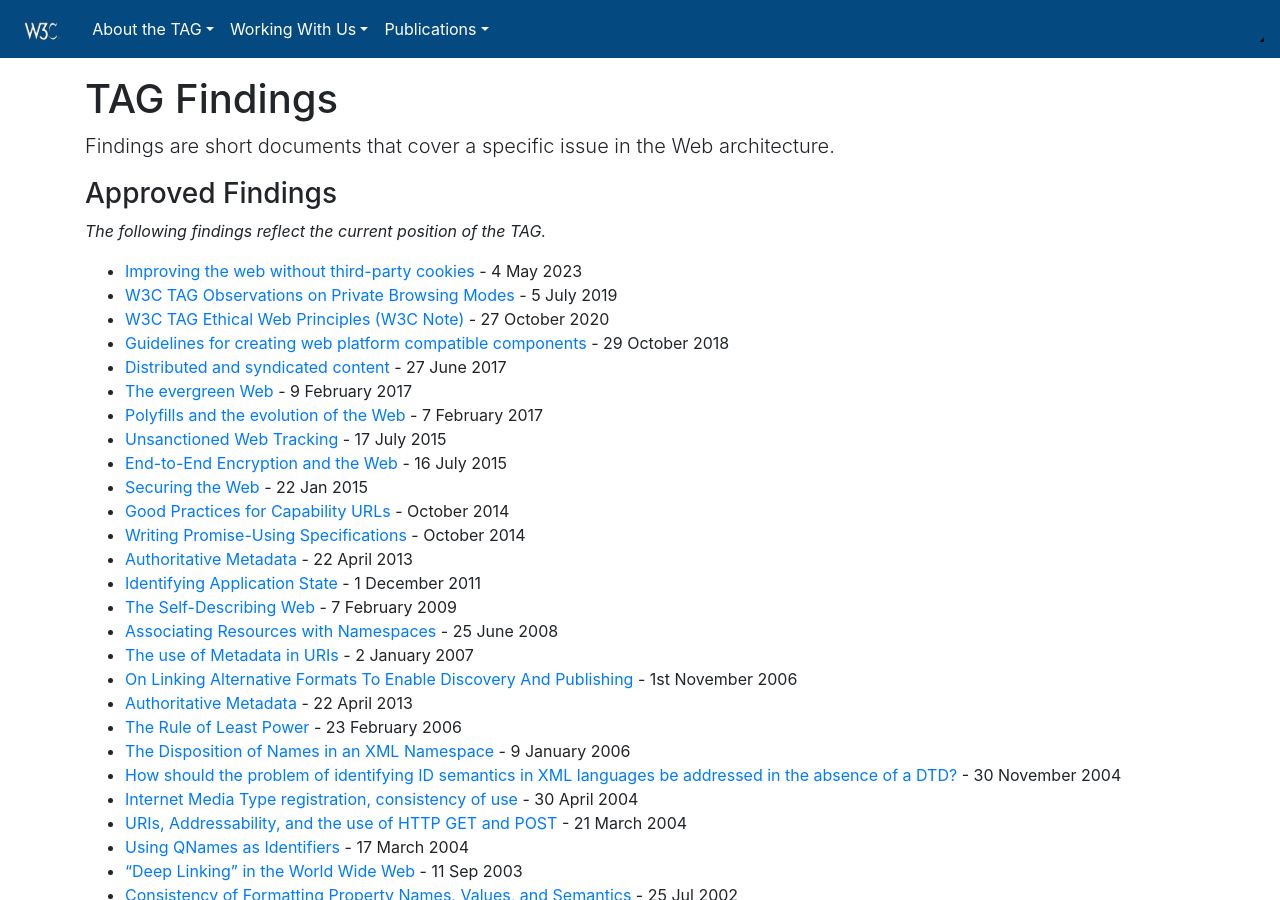
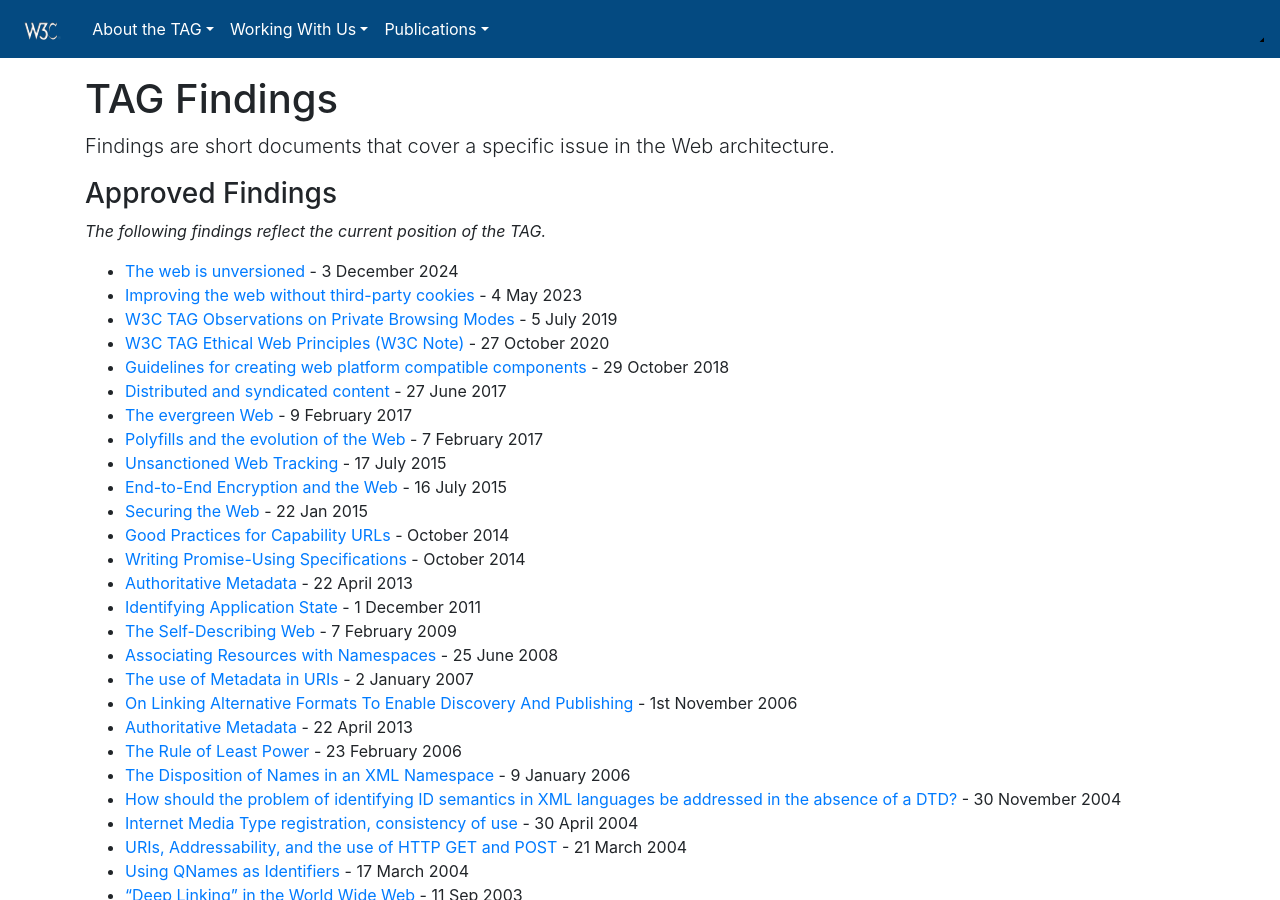
Before and after one commit to w3ctag/tag.w3.org, a Jekyll site: the page built from findings/index.md, in a window 1280 px wide and 900 px high. Built offline with Jekyll 4.4.1, drawn with Linux system fonts in a browser that asks for light colours; nearby versions of some CDN libraries; library files that are not in the unit come from our copies.

Commit message:
new approved finding

```diff
--- a/findings/index.md
+++ b/findings/index.md
@@ -9,6 +9,7 @@
 
 _The following findings reflect the current position of the TAG._
 
+* [The web is unversioned](https://www.w3.org/2001/tag/doc/the-web-is-unversioned/) - 3 December 2024
 * [Improving the web without third-party cookies](https://www.w3.org/2001/tag/doc/web-without-3p-cookies/) - 4 May 2023
 * [W3C TAG Observations on Private Browsing Modes](https://www.w3.org/2001/tag/doc/private-browsing-modes/) - 5 July 2019
 * [W3C TAG Ethical Web Principles (W3C Note)](https://www.w3.org/TR/ethical-web-principles/) - 27 October 2020
```
